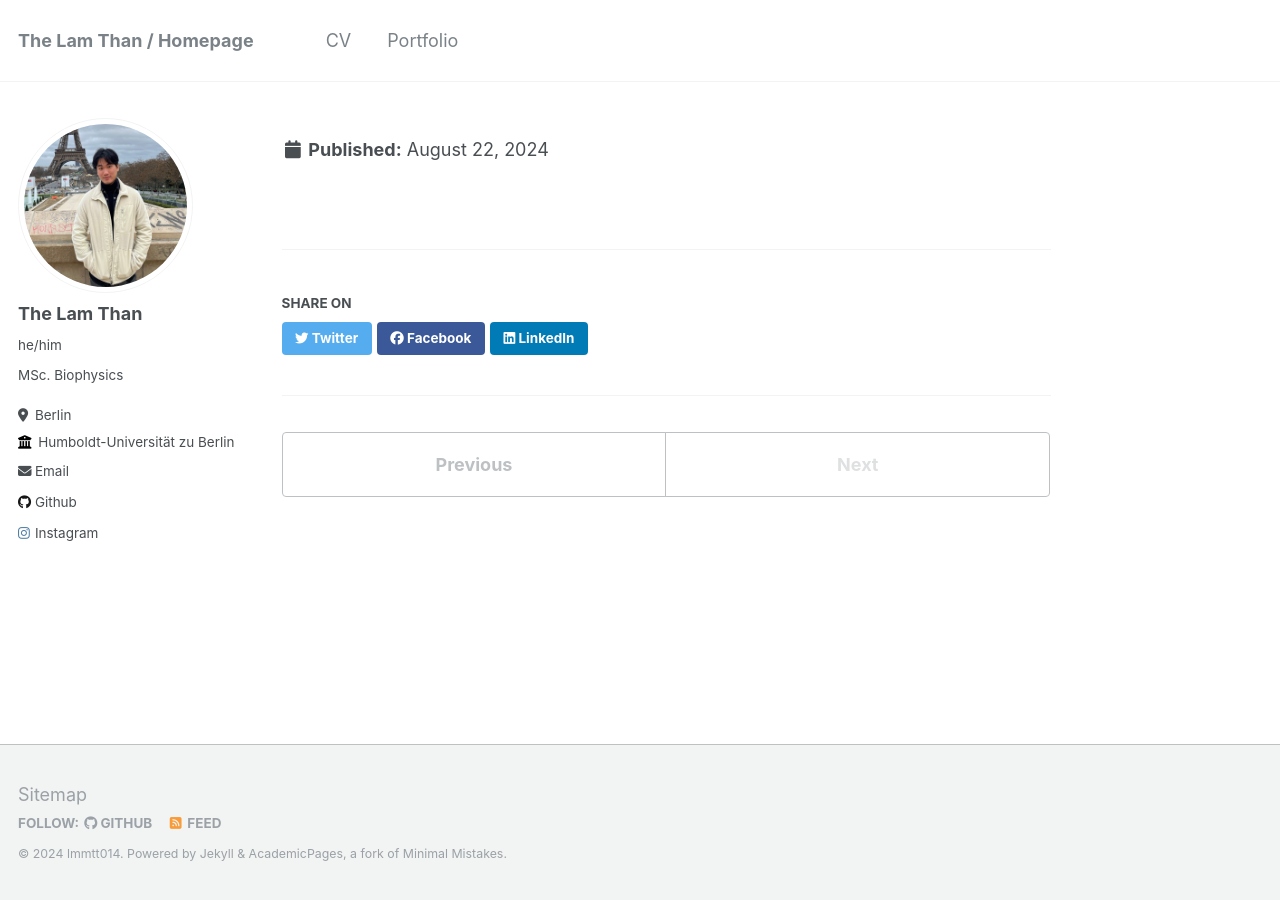
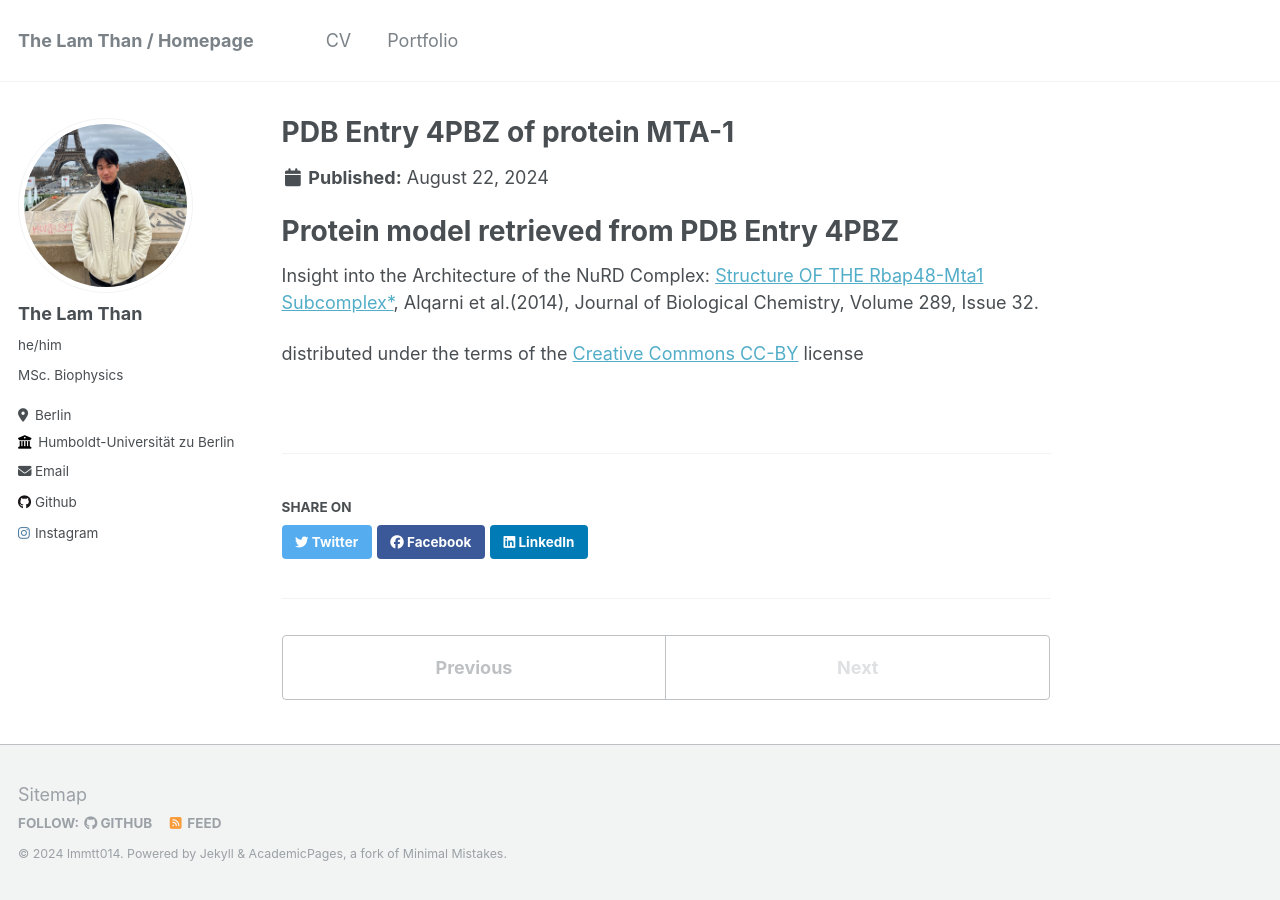
Before and after one commit to tlamt02/tlamt02.github.io, a Jekyll site: the page built from _portfolio/portfolio-2.md, in a window 1280 px wide. Built offline with Jekyll 4.4.1, drawn with Linux system fonts in a browser that asks for light colours.

Commit message:
fixed portfolio.md

```diff
--- /dev/null
+++ b/_portfolio/portfolio-1.md
@@ -0,0 +1,11 @@
+---
+title: "EV1007-Fab from PDB 5ZMJ"
+excerpt: "IgG<br/><img src='../images/REAL_IMAGES/5zmj_assembly-1-IgG.jpeg'>"
+collection: portfolio
+---
+
+3D structure of Fab fragment
+======
+<a href="https://doi.org/10.1107/S2053230X1901238X">Crystal structure of the Fab region of a neutralizing antibody against granulocyte-macrophage colony-stimulating factor </a>Angkawidjaja & Torashima (2019). Acta Cryst. F75, 634-639,  reproduced with permission of the International Union of Crystallography
+
+distributed under the terms of the <a href="https://creativecommons.org/licenses/by/4.0/">Creative Commons CC-BY</a> license
--- a/_portfolio/portfolio-2.html
+++ b/_portfolio/portfolio-2.md
@@ -1,16 +1,14 @@
 ---
 title: "PDB Entry 4PBZ of protein MTA-1"
-excerpt: "Metastasis-associated protein 1 <br/><img src='../images/REAL_IMAGES/4pbz_assembly-1-MTA1.jpeg'>
+excerpt: "Metastasis-associated protein 1 <br/><img src='../images/REAL_IMAGES/4pbz_assembly-1-MTA1.jpeg'>"
+collection: portfolio
+---
 
 Protein model retrieved from PDB Entry 4PBZ
+=====
 
 Insight into the Architecture of the NuRD Complex: <a href="https://doi.org/10.1107/S2053230X1901238X">Structure OF THE Rbap48-Mta1 Subcomplex*</a>, Alqarni et al.(2014), Journal of Biological Chemistry, Volume 289, Issue 32.
 
 
 
 distributed under the terms of the <a href="https://creativecommons.org/licenses/by/4.0/">Creative Commons CC-BY</a> license
-
-
-"
-collection: portfolio
----
```
Also changed, not shown: _portfolio/portfolio-1.html (deleted, +0 -14 lines).
